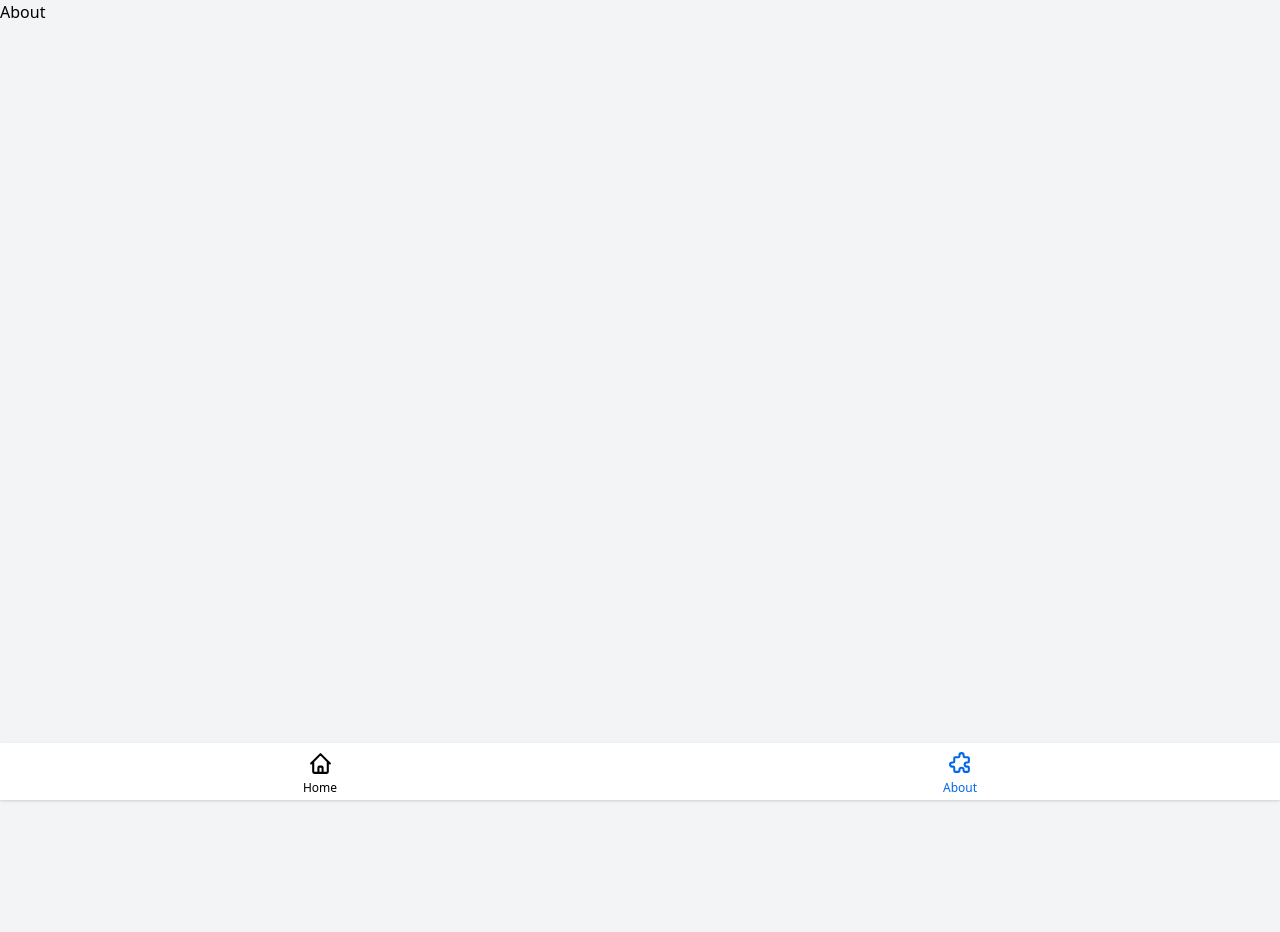
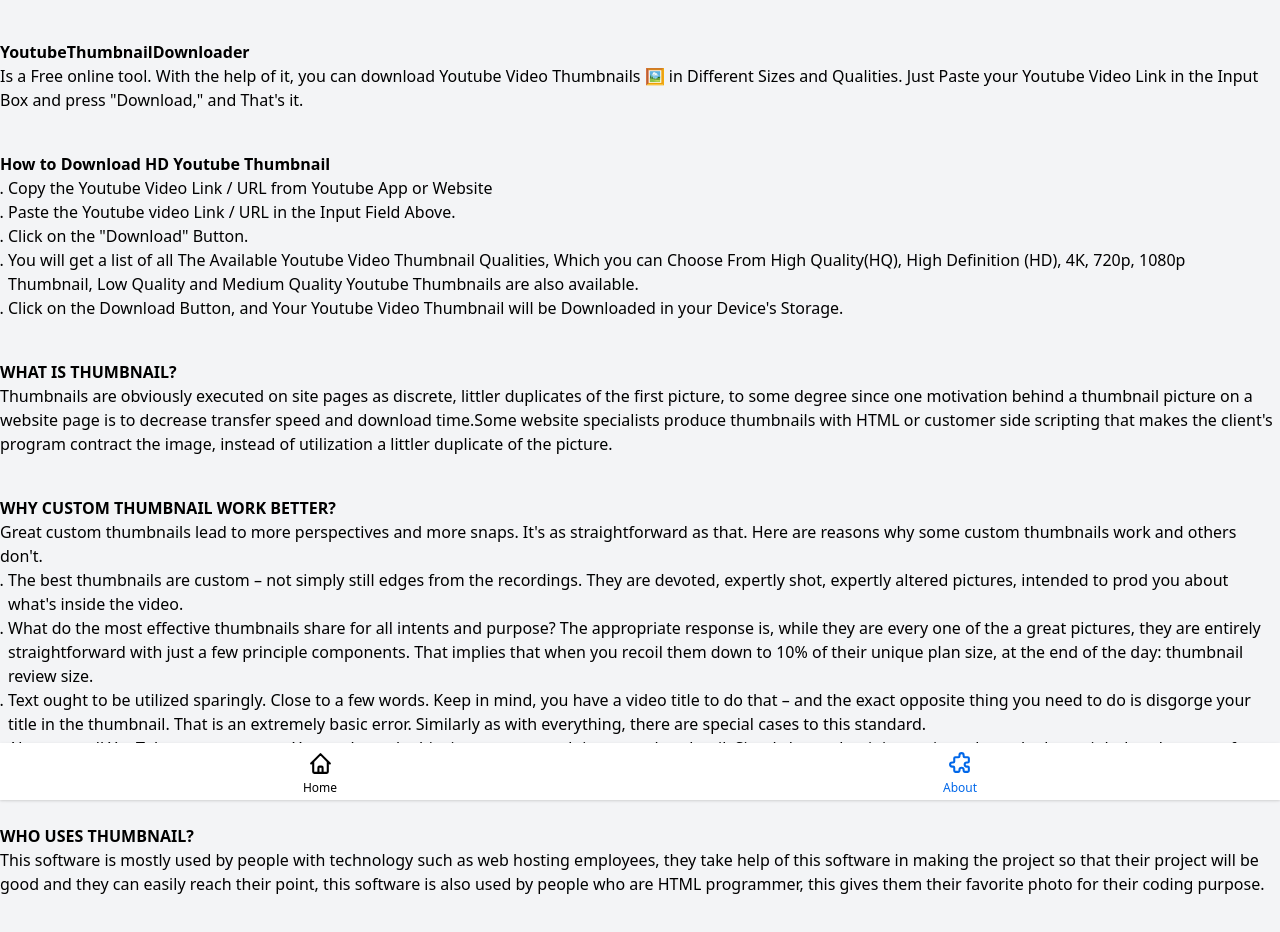
Before and after one commit to iitsuraj/ytthumbnaildownloader, a Next.js app: page /about in a window 1280 px wide. Shown: the top 932 px of the page. Before the commit the page ends 800 px from the top, so only its background shows below. Built offline with nearby package versions, Linux system fonts and the light colour scheme.

Commit message:
New Update

```diff
--- a/next.config.js
+++ b/next.config.js
@@ -17,6 +17,7 @@
         pwa: {
           dest: "public",
           register: true,
+          disable: process.env.NODE_ENV === "development",
           scope: "/",
           runtimeCaching: runtimeCaching,
         },
--- a/src/components/appInfo.js
+++ b/src/components/appInfo.js
@@ -30,39 +30,66 @@
           </li>
         </ol>
       </div>
+      <div className="my-10">
+        <h2 className={"font-semibold"}>WHAT IS THUMBNAIL?</h2>
+        <p>
+          Thumbnails are obviously executed on site pages as discrete, littler
+          duplicates of the first picture, to some degree since one motivation
+          behind a thumbnail picture on a website page is to decrease transfer
+          speed and download time.Some website specialists produce thumbnails
+          with HTML or customer side scripting that makes the client's program
+          contract the image, instead of utilization a littler duplicate of the
+          picture.
+        </p>
+      </div>
+      <div className="my-10">
+        <h2 className={"font-semibold"}>WHY CUSTOM THUMBNAIL WORK BETTER?</h2>
+        <p>
+          Great custom thumbnails lead to more perspectives and more snaps. It's
+          as straightforward as that. Here are reasons why some custom
+          thumbnails work and others don't.
+        </p>
+        <ol className="mx-2 list-decimal">
+          <li>
+            The best thumbnails are custom – not simply still edges from the
+            recordings. They are devoted, expertly shot, expertly altered
+            pictures, intended to prod you about what's inside the video.
+          </li>
+          <li>
+            What do the most effective thumbnails share for all intents and
+            purpose? The appropriate response is, while they are every one of
+            the a great pictures, they are entirely straightforward with just a
+            few principle components. That implies that when you recoil them
+            down to 10% of their unique plan size, at the end of the day:
+            thumbnail review size.
+          </li>
+          <li>
+            Text ought to be utilized sparingly. Close to a few words. Keep in
+            mind, you have a video title to do that – and the exact opposite
+            thing you need to do is disgorge your title in the thumbnail. That
+            is an extremely basic error. Similarly as with everything, there are
+            special cases to this standard.
+          </li>
+          <li>
+            Always recall YouTube arrangements. You can't evade this timestamp
+            smudging your thumbnail. Simply know that it is consistently on the
+            base right hand corner of your thumbnail or you'll wind up with an
+            issue.
+          </li>
+        </ol>
+      </div>
+      <div className="my-10">
+        <h2 className={"font-semibold"}>WHO USES THUMBNAIL?</h2>
+        <p>
+          This software is mostly used by people with technology such as web
+          hosting employees, they take help of this software in making the
+          project so that their project will be good and they can easily reach
+          their point, this software is also used by people who are HTML
+          programmer, this gives them their favorite photo for their coding
+          purpose.
+        </p>
+      </div>
     </div>
   );
 };
-{
-  /* <script type="application/ld+json">
-{
-  "@context": "https://schema.org/",
-  "@type": "HowTo",
-  "name": "How to Download HD Youtube Thumbnail",
-  "description": "In This Article, I will teach you about an app called YoutubeThumbnailDownloader, which is a free online tool. With the help of it, you can download Youtube  Video Thumbnails 🖼 in Different Sizes and Qualities.",
-  "totalTime": "PT1M",
-  "estimatedCost": {
-    "@type": "MonetaryAmount",
-    "currency": "USD",
-    "value": ""
-  },
-  "step": [{
-    "@type": "HowToStep",
-    "text": "Copy the Youtube Video Link / URL from Youtube App or Website"
-  },{
-    "@type": "HowToStep",
-    "text": "Paste the Youtube video Link / URL in the Input Field Above."
-  },{
-    "@type": "HowToStep",
-    "text": "Click on the "Download" button."
-  },{
-    "@type": "HowToStep",
-    "text": "You will get a list of all The Available Youtube Video Thumbnail Qualities, Which you can Choose From High Quality(HQ), High Definition (HD), 4K, 720p, 1080p Thumbnail, Low Quality, and Medium Quality Youtube Thumbnails are also available."
-  },{
-    "@type": "HowToStep",
-    "text": "Click on the Download Button, and Your Youtube Video Thumbnail will be Downloaded to your Device's Storage."
-  }]
-}
-</script> */
-}
 export default AppInfo;
--- a/src/pages/_document.js
+++ b/src/pages/_document.js
@@ -54,12 +54,47 @@
             property="og:site_name"
             content="ytthumbnaildownloader.itsuraj.com"
           />
-          <meta
-            property="og:url"
-            content="https://ytthumbnaildownloader.itsuraj.com"
-          />
           <meta name="robots" content="index,follow" />
           <meta name="googlebot" content="index,follow" />
+          <script
+            type="application/ld+json"
+            dangerouslySetInnerHTML={{
+              __html: JSON.stringify({
+                "@context": "https://schema.org/",
+                "@type": "HowTo",
+                name: "How to Download HD Youtube Thumbnail",
+                description:
+                  "In This Article, I will teach you about an app called YoutubeThumbnailDownloader, which is a free online tool. With the help of it, you can download Youtube  Video Thumbnails 🖼 in Different Sizes and Qualities.",
+                totalTime: "PT1M",
+                step: [
+                  {
+                    "@type": "HowToStep",
+                    text:
+                      "Copy the Youtube Video Link / URL from Youtube App or Website",
+                  },
+                  {
+                    "@type": "HowToStep",
+                    text:
+                      "Paste the Youtube video Link / URL in the Input Field Above.",
+                  },
+                  {
+                    "@type": "HowToStep",
+                    text: "Click on the Download button.",
+                  },
+                  {
+                    "@type": "HowToStep",
+                    text:
+                      "You will get a list of all The Available Youtube Video Thumbnail Qualities, Which you can Choose From High Quality(HQ), High Definition (HD), 4K, 720p, 1080p Thumbnail, Low Quality, and Medium Quality Youtube Thumbnails are also available.",
+                  },
+                  {
+                    "@type": "HowToStep",
+                    text:
+                      "Click on the Download Button, and Your Youtube Video Thumbnail will be Downloaded to your Device's Storage.",
+                  },
+                ],
+              }),
+            }}
+          />
         </Head>
         <body className={"bg-gray-100"}>
           <Main />
--- a/src/pages/about.js
+++ b/src/pages/about.js
@@ -1,7 +1,8 @@
 import Layout from "../components/layout";
 import Head from "next/head";
 import { NextSeo } from "next-seo";
-export const config = { amp: true }
+import AppInfo from "../components/appInfo";
+
 const About = () => {
   const home = {
     title: "About - Youtube Thumbnail Downloader",
@@ -32,7 +33,9 @@
         <meta name="twitter:description" content={home.description} />
         <meta name="twitter:image" content={home.image} />
       </Head>
-      <h1>About</h1>
+      <div className="container mx-auto">
+        <AppInfo />
+      </div>
     </Layout>
   );
 };
--- a/src/pages/index.js
+++ b/src/pages/index.js
@@ -108,7 +108,7 @@
           </div>
         </div>
         <div className={"h-8 bg-gray-200 text-gray-900 flex"}>
-          <h1 className={"my-auto px-4"}>Your recent downloads: </h1>
+          <h3 className={"my-auto px-4"}>Your recent downloads: </h3>
         </div>
       </nav>
       <div className={"container mx-auto mt-4 mb-16 px-4"}>
```
Also changed, not shown: public/sw.js, 1 other file (tests, documents, lock files or other folders).
